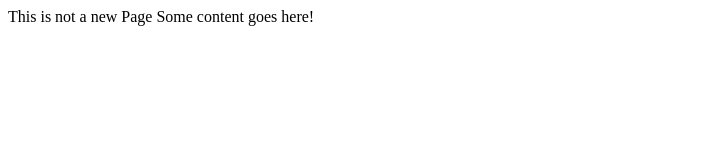
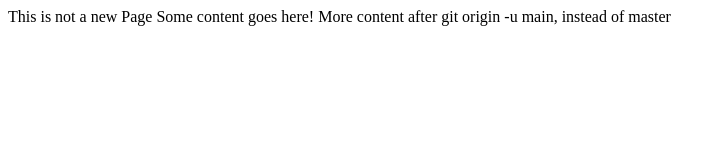
Before and after one commit to Sawrubnegi/giddy-up, a plain HTML site: page index.html in a window 1280 px wide. Shown: the whole page, without its empty margins (0-726 px from the left). Drawn offline with Linux system fonts and the light colour scheme.

Commit message:
Added more description lines

```diff
--- a/index.html
+++ b/index.html
@@ -1,6 +1,8 @@
 <HTML>This is not a new Page
     <body>
         Some content goes here!
+
+        More content after git origin -u main, instead of master
     </body>
 
 
```
